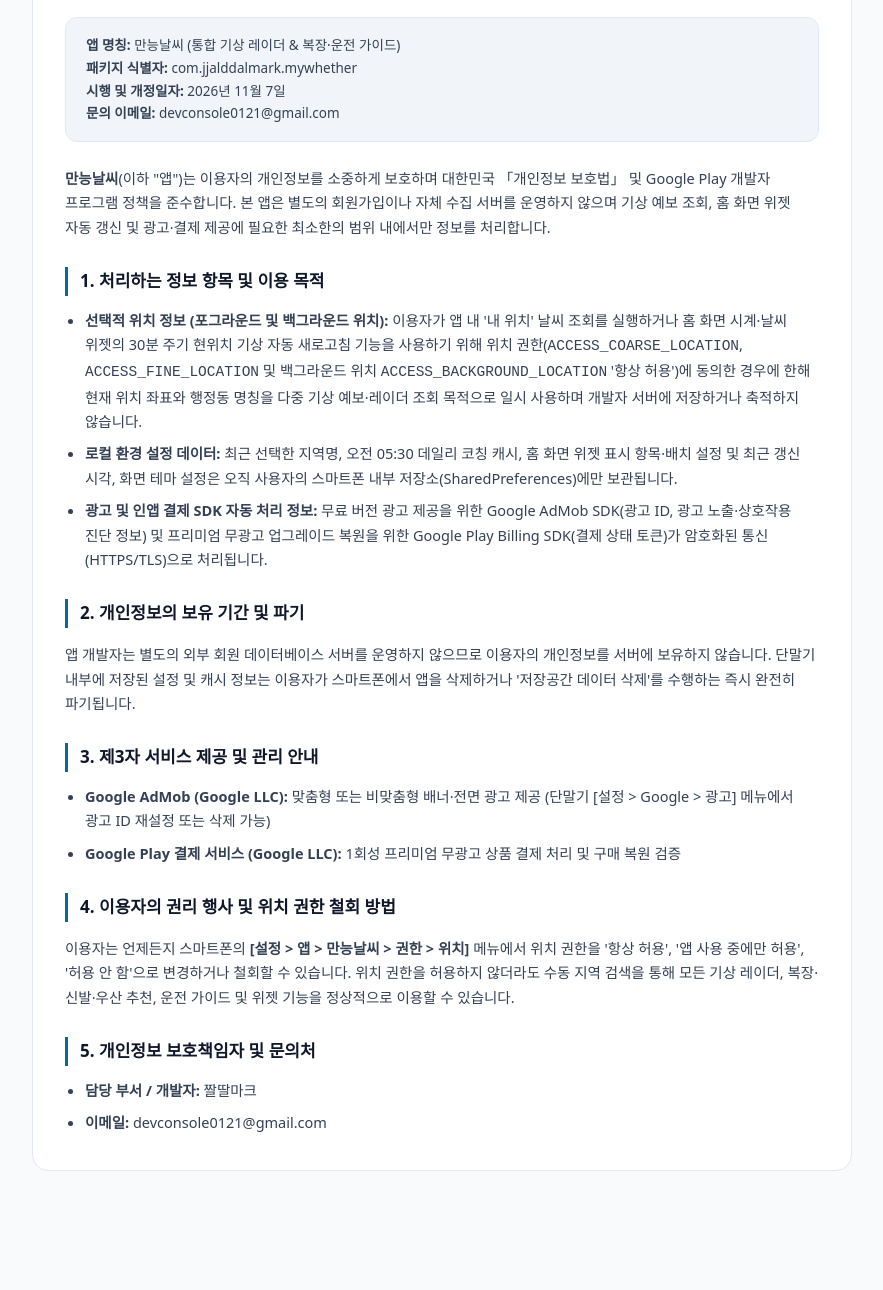
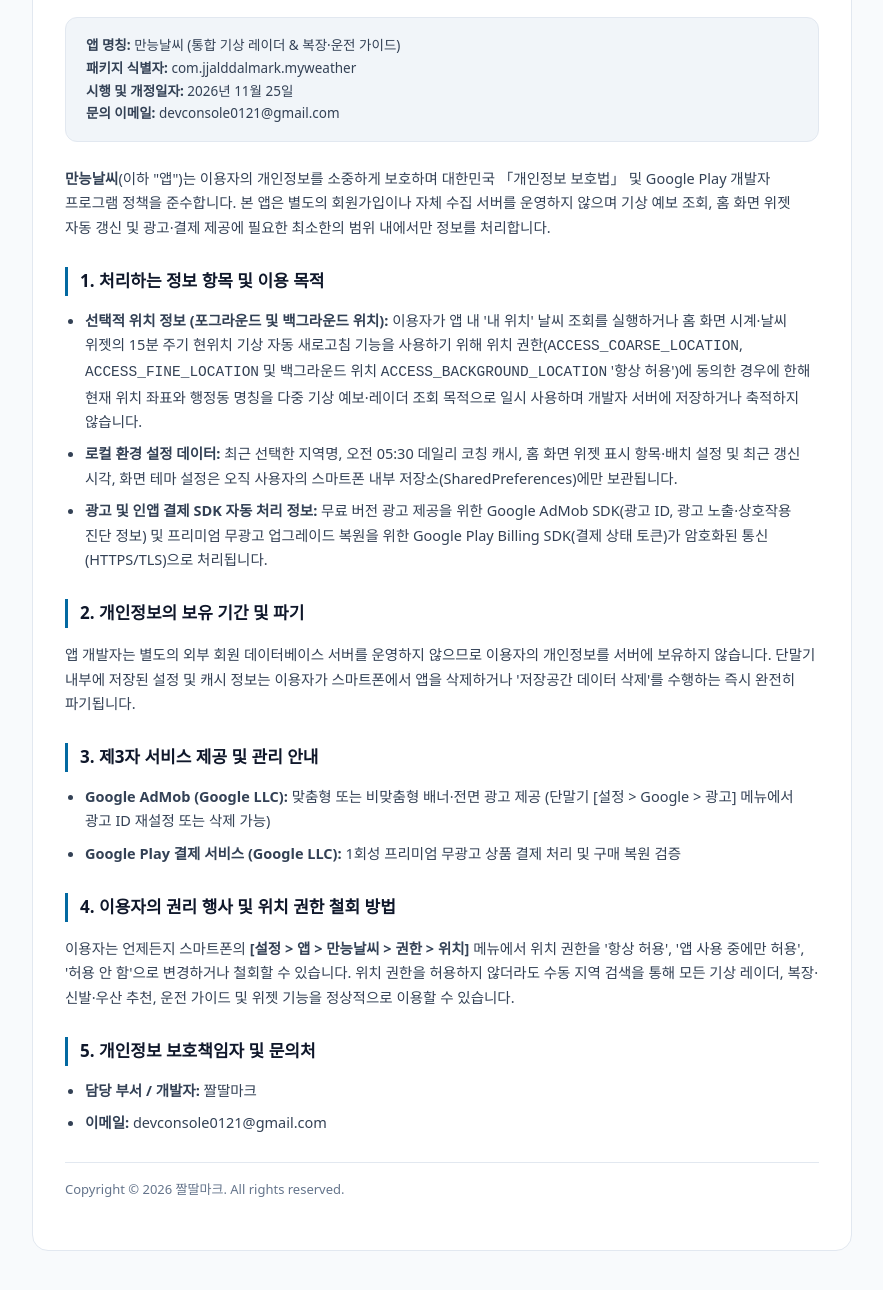
Before and after one commit to herosonsa1/herosonsa1.github.io, a plain HTML site: page myWeather/index.html in a window 1280 px wide. Shown: the part 120-1410 px from the top of the page, without its empty margins (198-1081 px from the left). Before the commit the page ends 1331 px from the top, so only its background shows below. Drawn offline with Linux system fonts and the light colour scheme.

Commit message:
docs: 만능날씨(myWeather) 단독 개인정보처리방침 배포

```diff
--- a/myWeather/index.html
+++ b/myWeather/index.html
@@ -66,8 +66,8 @@
         <h1>만능날씨 (myWeather) 개인정보처리방침</h1>
         <div class="meta-box">
             <strong>앱 명칭:</strong> 만능날씨 (통합 기상 레이더 &amp; 복장·운전 가이드)<br/>
-            <strong>패키지 식별자:</strong> com.jjalddalmark.mywhether<br/>
-            <strong>시행 및 개정일자:</strong> 2026년 11월 7일<br/>
+            <strong>패키지 식별자:</strong> com.jjalddalmark.myweather<br/>
+            <strong>시행 및 개정일자:</strong> 2026년 11월 25일<br/>
             <strong>문의 이메일:</strong> devconsole0121@gmail.com
         </div>
 
@@ -77,7 +77,7 @@
 
         <h2>1. 처리하는 정보 항목 및 이용 목적</h2>
         <ul>
-            <li><strong>선택적 위치 정보 (포그라운드 및 백그라운드 위치):</strong> 이용자가 앱 내 '내 위치' 날씨 조회를 실행하거나 홈 화면 시계·날씨 위젯의 30분 주기 현위치 기상 자동 새로고침 기능을 사용하기 위해 위치 권한(<code>ACCESS_COARSE_LOCATION</code>, <code>ACCESS_FINE_LOCATION</code> 및 백그라운드 위치 <code>ACCESS_BACKGROUND_LOCATION</code> '항상 허용')에 동의한 경우에 한해 현재 위치 좌표와 행정동 명칭을 다중 기상 예보·레이더 조회 목적으로 일시 사용하며 개발자 서버에 저장하거나 축적하지 않습니다.</li>
+            <li><strong>선택적 위치 정보 (포그라운드 및 백그라운드 위치):</strong> 이용자가 앱 내 '내 위치' 날씨 조회를 실행하거나 홈 화면 시계·날씨 위젯의 15분 주기 현위치 기상 자동 새로고침 기능을 사용하기 위해 위치 권한(<code>ACCESS_COARSE_LOCATION</code>, <code>ACCESS_FINE_LOCATION</code> 및 백그라운드 위치 <code>ACCESS_BACKGROUND_LOCATION</code> '항상 허용')에 동의한 경우에 한해 현재 위치 좌표와 행정동 명칭을 다중 기상 예보·레이더 조회 목적으로 일시 사용하며 개발자 서버에 저장하거나 축적하지 않습니다.</li>
             <li><strong>로컬 환경 설정 데이터:</strong> 최근 선택한 지역명, 오전 05:30 데일리 코칭 캐시, 홈 화면 위젯 표시 항목·배치 설정 및 최근 갱신 시각, 화면 테마 설정은 오직 사용자의 스마트폰 내부 저장소(SharedPreferences)에만 보관됩니다.</li>
             <li><strong>광고 및 인앱 결제 SDK 자동 처리 정보:</strong> 무료 버전 광고 제공을 위한 Google AdMob SDK(광고 ID, 광고 노출·상호작용 진단 정보) 및 프리미엄 무광고 업그레이드 복원을 위한 Google Play Billing SDK(결제 상태 토큰)가 암호화된 통신(HTTPS/TLS)으로 처리됩니다.</li>
         </ul>
@@ -103,6 +103,9 @@
             <li><strong>담당 부서 / 개발자:</strong> 짤딸마크</li>
             <li><strong>이메일:</strong> devconsole0121@gmail.com</li>
         </ul>
+        <p style="margin-top: 28px; padding-top: 16px; border-top: 1px solid #E2E8F0; font-size: 13px; color: #64748B;">
+            Copyright &copy; 2026 짤딸마크. All rights reserved.
+        </p>
     </div>
 </body>
 </html>
```
